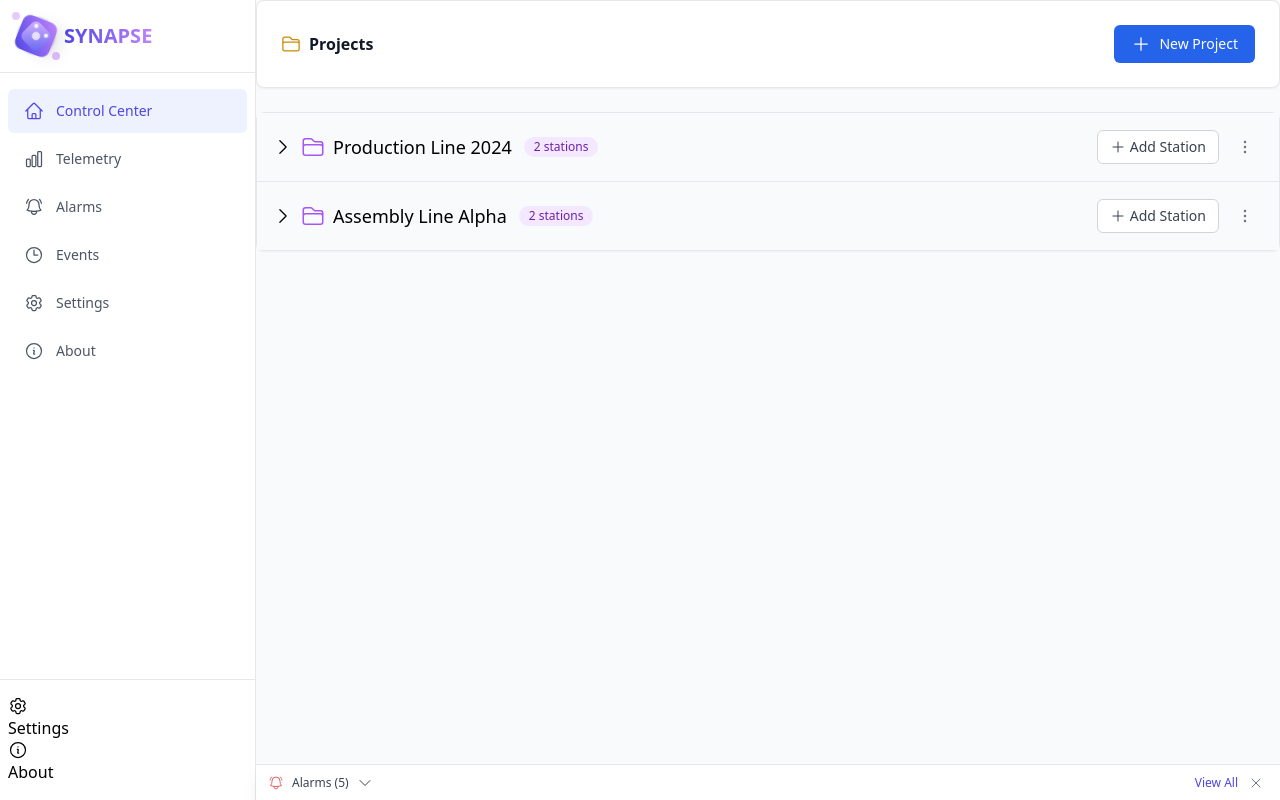
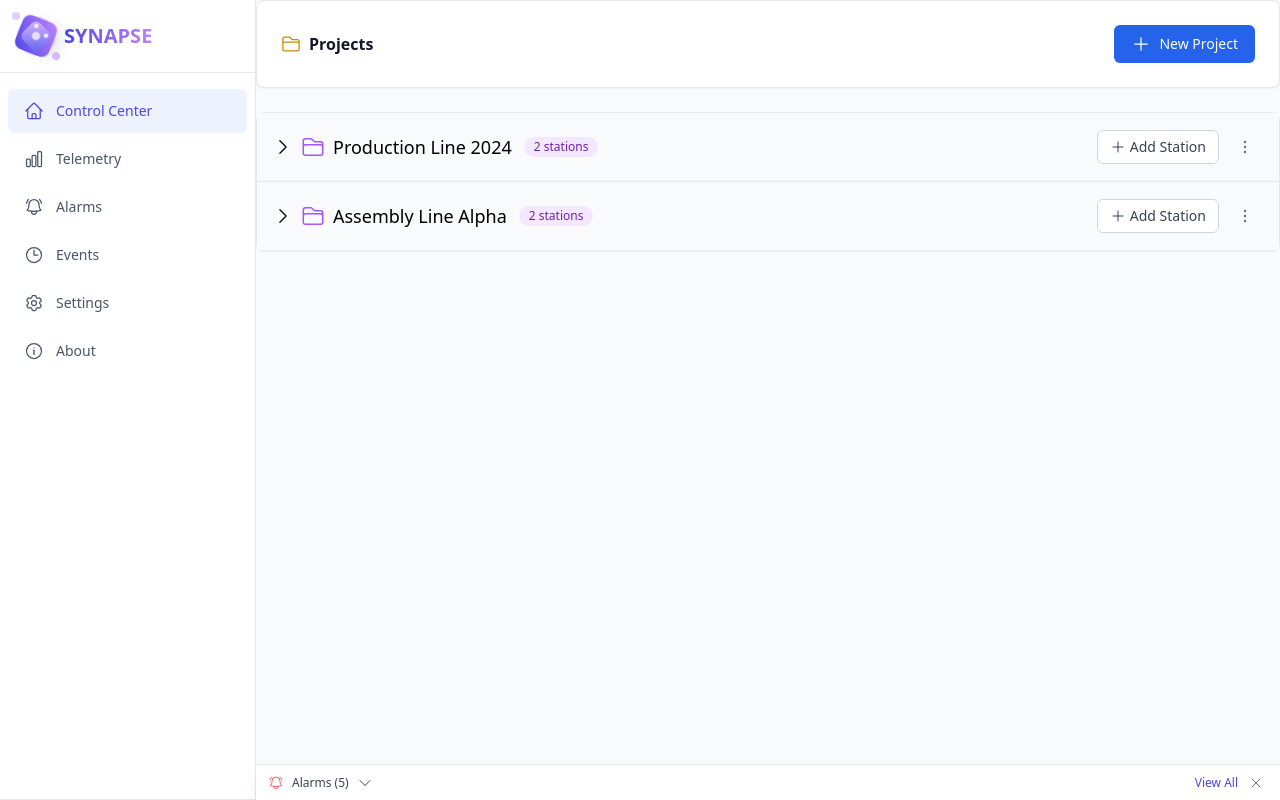
Before and after one commit to elvinosmanov/mcs-app, a React (Vite) app: page / in a window 1280 px wide. Built offline with nearby package versions, Linux system fonts and the light colour scheme.

Commit message:
removing settings and about from navigation

```diff
--- a/src/components/Layout.jsx
+++ b/src/components/Layout.jsx
@@ -1,5 +1,5 @@
-import React from 'react';
-import { Link, useLocation, Outlet } from 'react-router-dom';
+import React from "react";
+import { Link, useLocation, Outlet } from "react-router-dom";
 import {
     HomeIcon,
     ChartBarIcon,
@@ -7,26 +7,26 @@ import {
     ClockIcon,
     Cog6ToothIcon,
     InformationCircleIcon,
-} from '@heroicons/react/24/outline';
-import Logo from './Logo';
-import AlarmPanel from './AlarmPanel';
+} from "@heroicons/react/24/outline";
+import Logo from "./Logo";
+import AlarmPanel from "./AlarmPanel";
 
 export default function Layout() {
-  console.log('Layout rendering');
+    console.log("Layout rendering");
     const location = useLocation();
-  const isAlarmPage = location.pathname === '/alarms';
+    const isAlarmPage = location.pathname === "/alarms";
 
     const navigation = [
-    { name: 'Control Center', path: '/', icon: HomeIcon },
-    { name: 'Telemetry', path: '/telemetry', icon: ChartBarIcon },
-    { name: 'Alarms', path: '/alarms', icon: BellAlertIcon },
-    { name: 'Events', path: '/events', icon: ClockIcon },
-    { name: 'Settings', path: '/settings', icon: Cog6ToothIcon },
-    { name: 'About', path: '/about', icon: InformationCircleIcon },
+        { name: "Control Center", path: "/", icon: HomeIcon },
+        { name: "Telemetry", path: "/telemetry", icon: ChartBarIcon },
+        { name: "Alarms", path: "/alarms", icon: BellAlertIcon },
+        { name: "Events", path: "/events", icon: ClockIcon },
+        { name: "Settings", path: "/settings", icon: Cog6ToothIcon },
+        { name: "About", path: "/about", icon: InformationCircleIcon },
     ];
 
     const openStationEditor = (stationId) => {
-    window.open(`/station-editor/${stationId}`, '_blank');
+        window.open(`/station-editor/${stationId}`, "_blank");
     };
 
     return (
@@ -49,8 +49,8 @@ export default function Layout() {
                                     to={item.path}
                                     className={`flex items-center px-4 py-3 text-sm rounded-md transition-colors ${
                                         location.pathname === item.path
-                      ? 'bg-indigo-50 text-indigo-600'
-                      : 'text-gray-600 hover:bg-gray-50'
+                                            ? "bg-indigo-50 text-indigo-600"
+                                            : "text-gray-600 hover:bg-gray-50"
                                     }`}
                                 >
                                     <Icon className="h-5 w-5 mr-3" />
@@ -61,30 +61,7 @@ export default function Layout() {
                     </nav>
 
                     {/* Bottom navigation section */}
-          <div className="px-2 py-4 border-t border-gray-200">
-            <Link
-              to="/settings"
-              className={({ isActive }) =>
-                `flex items-center px-3 py-2 text-sm font-medium rounded-md ${
-                  isActive ? 'active-nav' : 'text-gray-700 hover-nav'
-                }`
-              }
-            >
-              <Cog6ToothIcon className="w-5 h-5 mr-2" />
-              Settings
-            </Link>
-            <Link
-              to="/about"
-              className={({ isActive }) =>
-                `flex items-center px-3 py-2 text-sm font-medium rounded-md ${
-                  isActive ? 'active-nav' : 'text-gray-700 hover-nav'
-                }`
-              }
-            >
-              <InformationCircleIcon className="w-5 h-5 mr-2" />
-              About
-            </Link>
-          </div>
+                    <div className="border-t border-gray-200"></div>
                 </div>
 
                 {/* Main content */}
```
Lines whose indentation alone changed are shown as unchanged.
